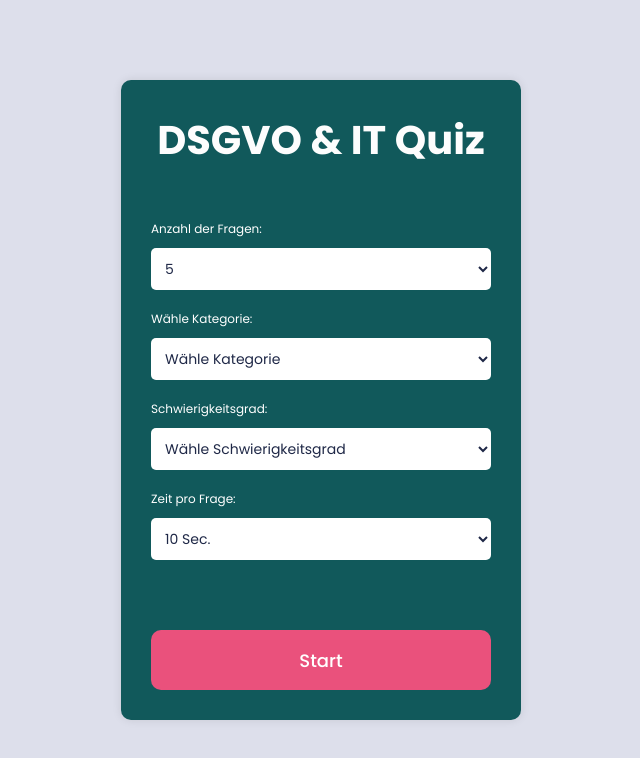
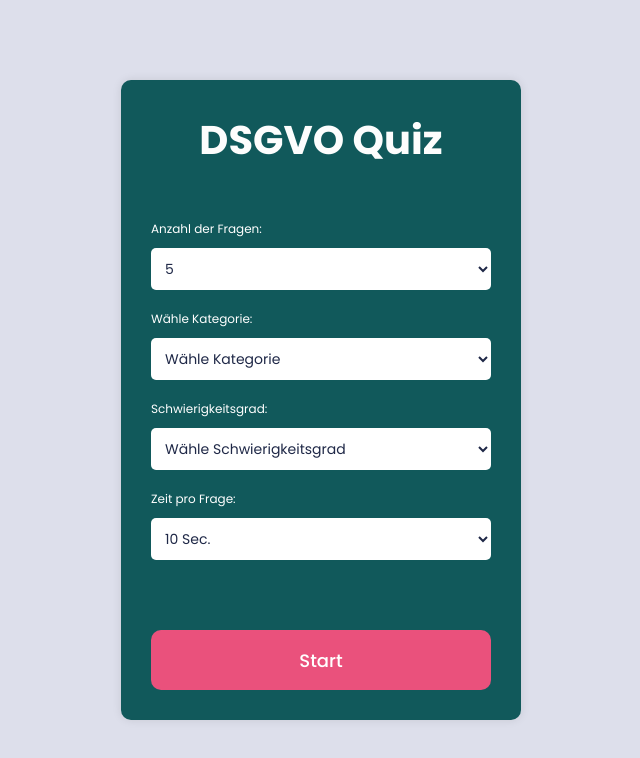
Before and after one commit to Itsmejune/DSGVO-QUIZ, a plain HTML site: page index.html in a window 1280 px wide. Shown: the whole page, without its empty margins (319-959 px from the left). Drawn offline with Linux system fonts and the light colour scheme.

Commit message:
Update index.html

```diff
--- a/index.html
+++ b/index.html
@@ -17,7 +17,7 @@
   <body>
     <div class="container">
       <div class="start-screen">
-        <h1 class="heading">DSGVO & IT Quiz</h1>
+        <h1 class="heading">DSGVO Quiz</h1>
         <div class="settings">
           <label for="num-questions">Anzahl der Fragen:</label>
           <select id="num-questions">
```
